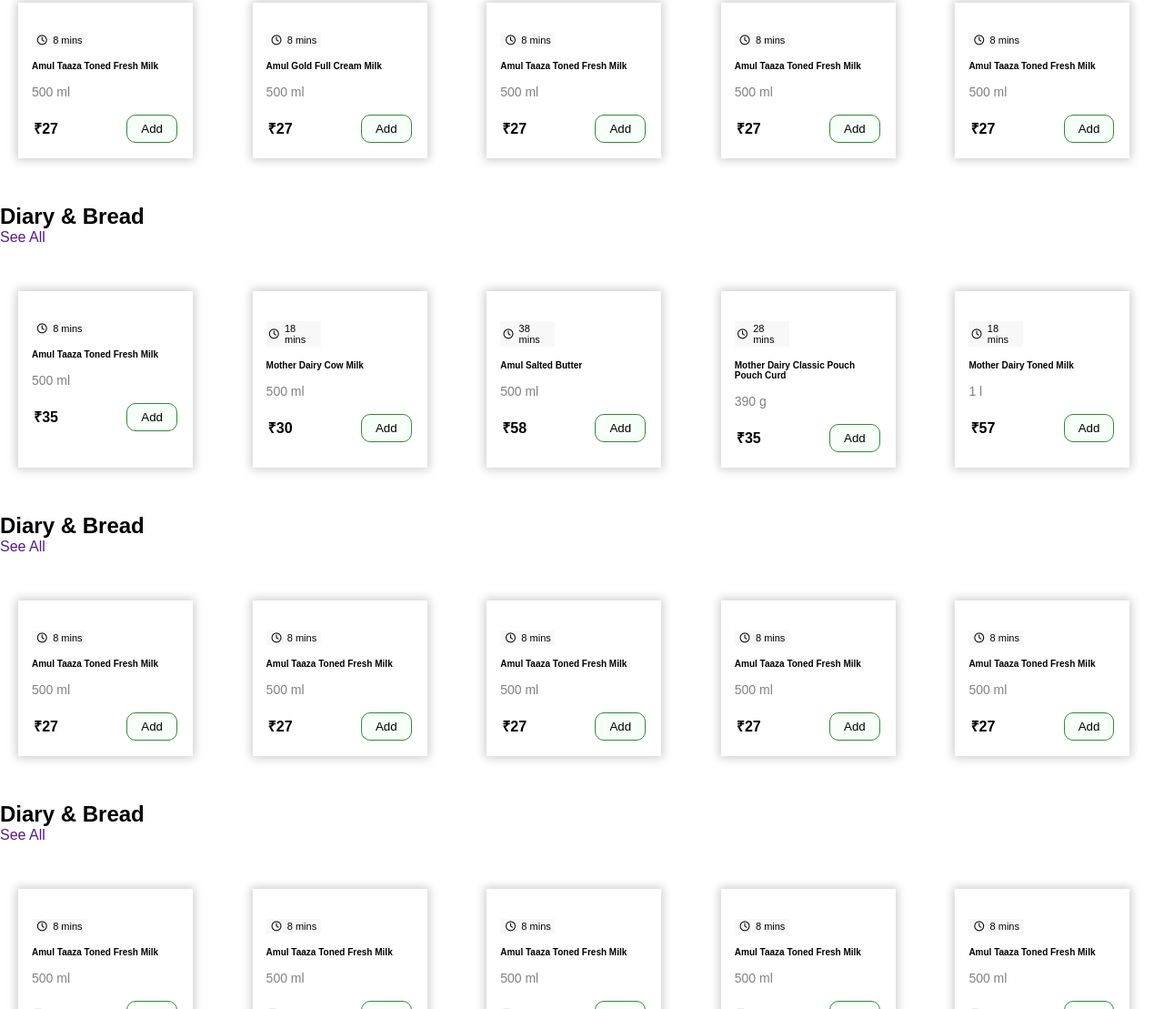
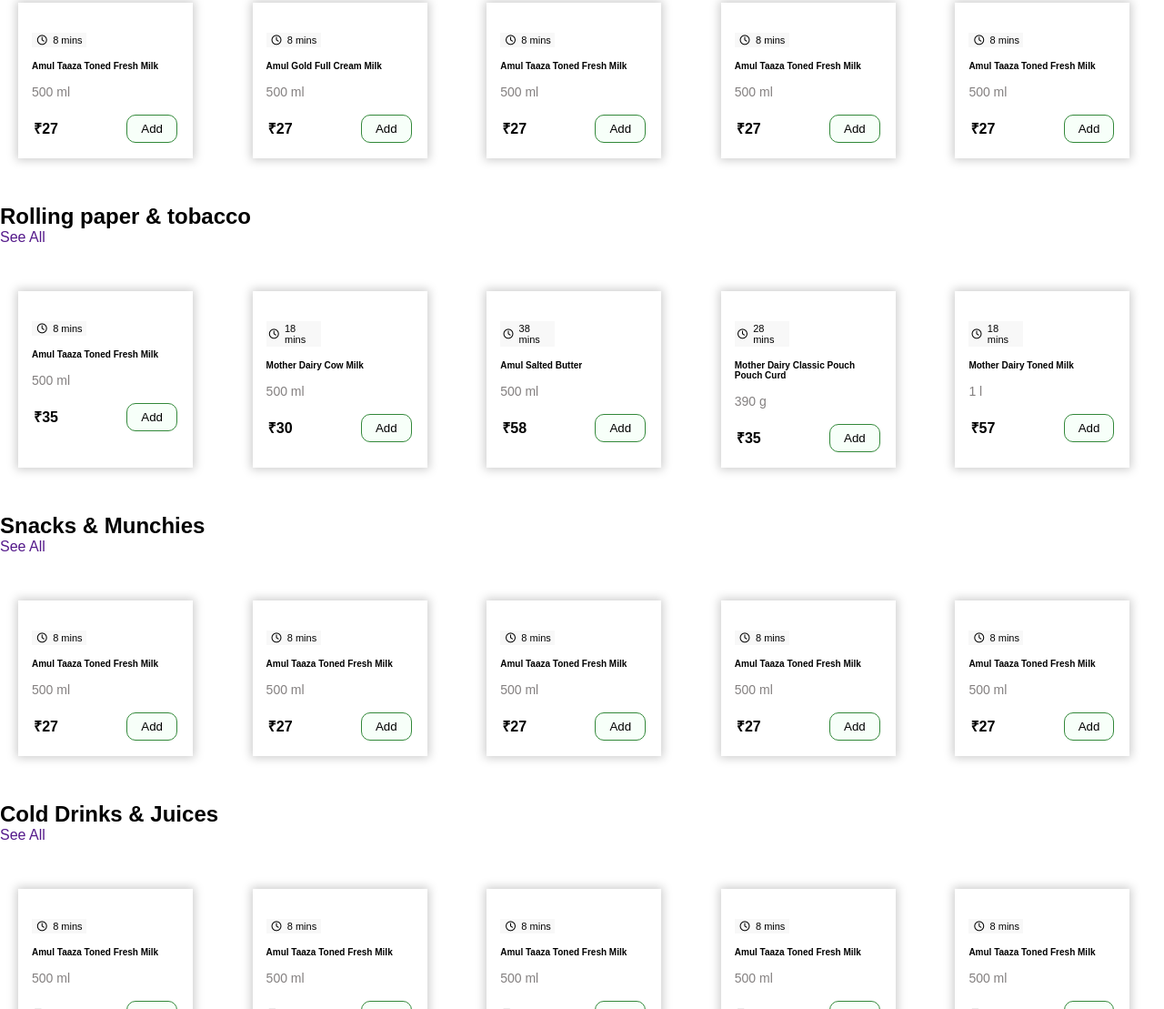
Before and after one commit to Ak-Sukoon/E-com, a plain HTML site: page index.html in a window 1280 px wide. Shown: the part 571-1680 px from the top of the page at 91% size. Drawn offline with Linux system fonts and the light colour scheme.

Commit message:
Update index.html

```diff
--- a/index.html
+++ b/index.html
@@ -189,7 +189,7 @@
 
 <section class="productSection">
     <div class="headingRow">
-        <h2>Diary & Bread</h2>
+        <h2>Rolling paper & tobacco</h2>
         <a href="">See All</a>
        </div>
     <div class="productRow">
@@ -318,7 +318,7 @@
 </section>
 <section class="productSection">
     <div class="headingRow">
-        <h2>Diary & Bread</h2>
+        <h2>Snacks & Munchies</h2>
         <a href="">See All</a>
        </div>
     <div class="productRow">
@@ -448,7 +448,7 @@
 
 <section class="productSection">
     <div class="headingRow">
-        <h2>Diary & Bread</h2>
+        <h2>Cold Drinks & Juices</h2>
         <a href="">See All</a>
        </div>
     <div class="productRow">
```
